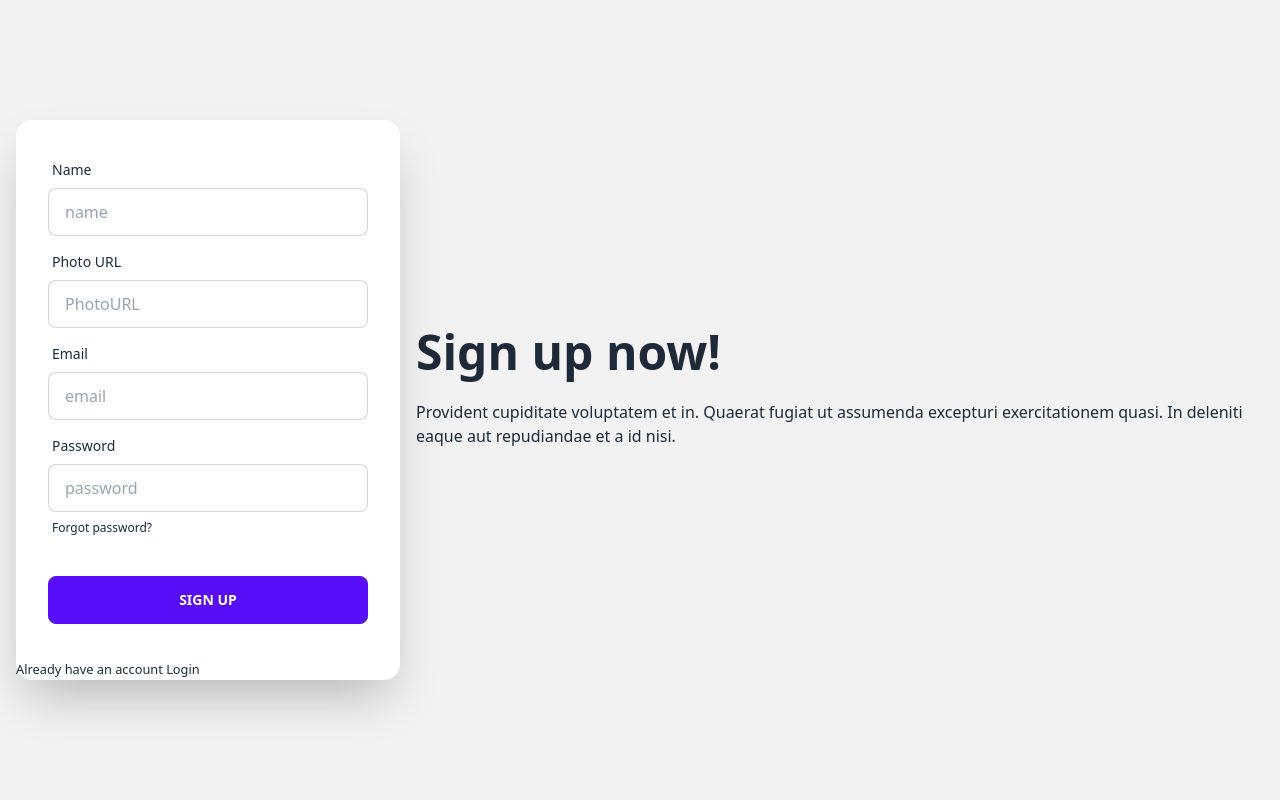
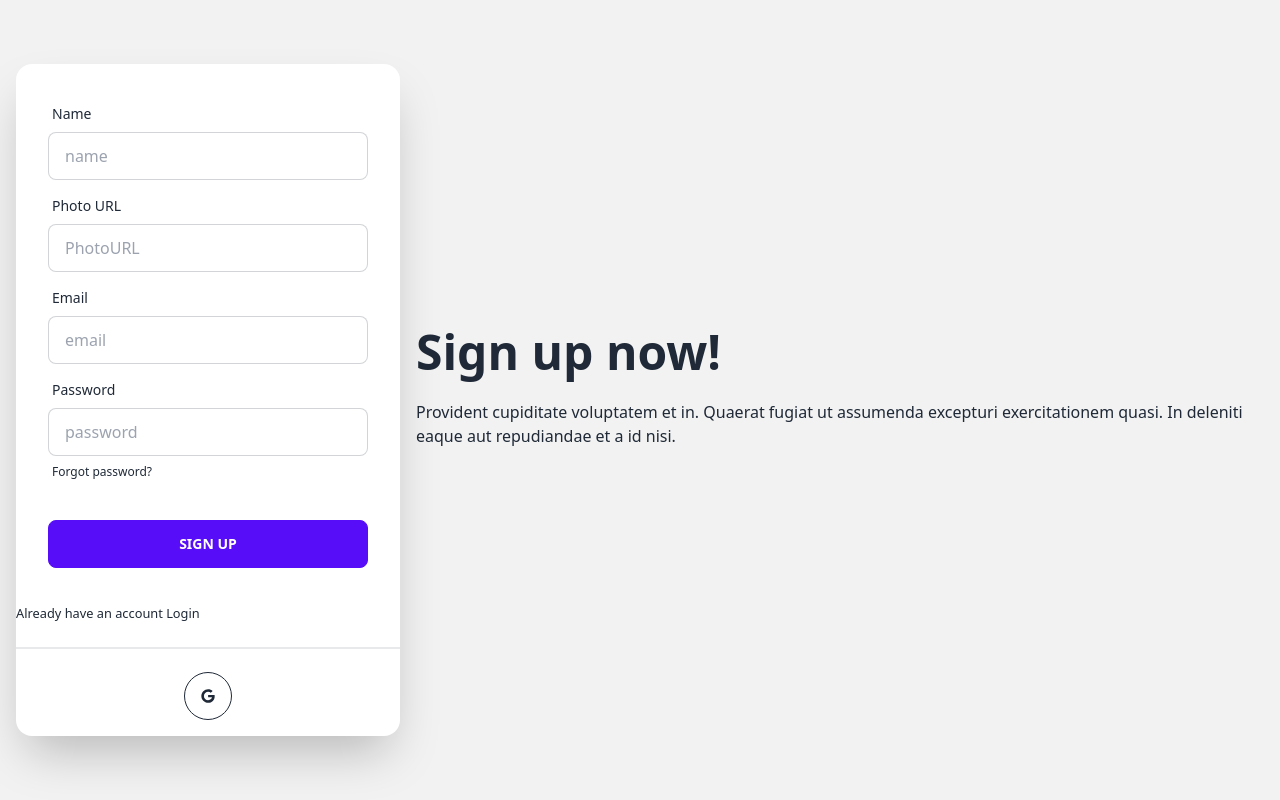
Before and after one commit to mustakim10/bistro-boss-client, a React (Vite) app: page /signup in a window 1280 px wide. Built offline with nearby package versions, Linux system fonts and the light colour scheme; no server answers.

Commit message:
collect users with mongodb & added sociallogin

```diff
--- a/src/Pages/Login/Login.jsx
+++ b/src/Pages/Login/Login.jsx
@@ -4,6 +4,7 @@
 import { loadCaptchaEnginge, LoadCanvasTemplate,  validateCaptcha } from 'react-simple-captcha';
 import { AuthContext } from '../../providers/AuthProvider';
 import Swal from 'sweetalert2'
+import SocialLogin from '../Shared/SocialLogin/SocialLogin';
 
 
 const Login = () => {
@@ -97,6 +98,7 @@
                         </div>
                     </form>
                     <p><small>New Here? <Link to="/signup">Create an account</Link> </small></p>
+                    <SocialLogin></SocialLogin>
                 </div>
             </div>
         </div>
--- /dev/null
+++ b/src/Pages/Shared/SocialLogin/SocialLogin.jsx
@@ -0,0 +1,50 @@
+import { useContext } from "react";
+import { FaGoogle } from "react-icons/fa";
+import { AuthContext } from "../../../providers/AuthProvider";
+import { useLocation, useNavigate } from "react-router-dom";
+
+
+const SocialLogin = () => {
+    const {googleSignIn} = useContext(AuthContext);
+    const navigate = useNavigate();
+    const location = useLocation();
+
+    const from = location.state?.from?.pathname || "/";
+
+    const handleGoogleSignIn = () => {
+        googleSignIn()
+        .then(result =>{
+            const loggedInUser = result.user;
+            console.log(loggedInUser);
+            const saveUser = {name: loggedInUser.displayName, email: loggedInUser.email}
+            fetch('http://localhost:5000/users', {
+                method: 'POST',
+                headers: {
+                 'content-type' : 'application/json'
+                } ,
+                body: JSON.stringify(saveUser)
+             })
+             .then(res => res.json())
+             .then(data => {
+                 if(data.insertedId){
+                    console.log('from', from)
+                       navigate(from, {replace: true});
+                 }
+             })
+
+        })
+    }
+
+    return (
+        <div>
+            <div className="divider"></div>
+            <div className="w-full text-center my-4">
+            <button onClick={handleGoogleSignIn} className="btn btn-circle btn-outline">
+                <FaGoogle></FaGoogle>
+            </button>
+            </div>
+        </div>
+    );
+};
+
+export default SocialLogin;
--- a/src/Pages/SignUp/SignUp.jsx
+++ b/src/Pages/SignUp/SignUp.jsx
@@ -4,6 +4,7 @@
 import { AuthContext } from "../../providers/AuthProvider";
 import { Link, useNavigate } from "react-router-dom";
 import Swal from 'sweetalert2'
+import SocialLogin from "../Shared/SocialLogin/SocialLogin";
 
 
 const SignUp = () => {
@@ -14,14 +15,24 @@
     const navigate = useNavigate();
 
     const onSubmit = data => {
-        console.log(data);
+
         createUser(data.email, data.password)
         .then(result => {
             const loggedUser = result.user;
             console.log(loggedUser);
             updateUserProfile(data.name , data.photoURL)
             .then(()=>{
-                console.log('user profile info updated');
+                const saveUser = {name: data.name, email: data.email}
+                fetch('http://localhost:5000/users', {
+                   method: 'POST',
+                   headers: {
+                    'content-type' : 'application/json'
+                   } ,
+                   body: JSON.stringify(saveUser)
+                })
+                .then(res => res.json())
+                .then(data => {
+                    if(data.insertedId){
                         reset();
                         Swal.fire({
                             position: 'top-end',
@@ -31,6 +42,10 @@
                             timer: 1500
                           });
                           navigate('/');
+                    }
+                })
+
+
             })
             .catch(error => console.log(error))
         })
@@ -95,6 +110,7 @@
                         </div>
                     </form>
                     <p><small>Already have an account <Link to="/login">Login</Link> </small></p>
+                    <SocialLogin></SocialLogin>
                 </div>
             </div>
         </div>
--- a/src/Routes/Routes.jsx
+++ b/src/Routes/Routes.jsx
@@ -46,7 +46,7 @@
     },
     {
       path: 'dashboard',
-      element: <DashBoard></DashBoard>,
+      element: <PrivateRoute><DashBoard></DashBoard></PrivateRoute>,
       children: [
         {
           path: 'mycart',
--- a/src/providers/AuthProvider.jsx
+++ b/src/providers/AuthProvider.jsx
@@ -1,5 +1,5 @@
 import { createContext, useEffect, useState } from "react";
-import { createUserWithEmailAndPassword, getAuth, onAuthStateChanged, signInWithEmailAndPassword, signOut, updateProfile } from "firebase/auth";
+import { GoogleAuthProvider, createUserWithEmailAndPassword, getAuth, onAuthStateChanged, signInWithEmailAndPassword, signInWithPopup, signOut, updateProfile } from "firebase/auth";
 import app from "../firebase/firebase.config";
 
 export const AuthContext = createContext(null);
@@ -7,6 +7,8 @@
 const AuthProvider = ({children}) => {
     const [user, setUser] = useState(null);
     const [loading, setLoading] = useState(true);
+
+    const googleProvider = new GoogleAuthProvider();
 
     const createUser = (email, password) => {
         setLoading(true);
@@ -16,6 +18,11 @@
     const signIn = (email, password) => {
         setLoading(true);
         return signInWithEmailAndPassword(auth,email,password);
+    }
+
+    const googleSignIn = () => {
+        setLoading(true);
+        return signInWithPopup(auth, googleProvider);
     }
 
     const logOut = () => {
@@ -46,6 +53,7 @@
 loading,
 createUser,
 signIn,
+googleSignIn,
 logOut,
 updateUserProfile
 }
```
Lines whose indentation alone changed are shown as unchanged.
